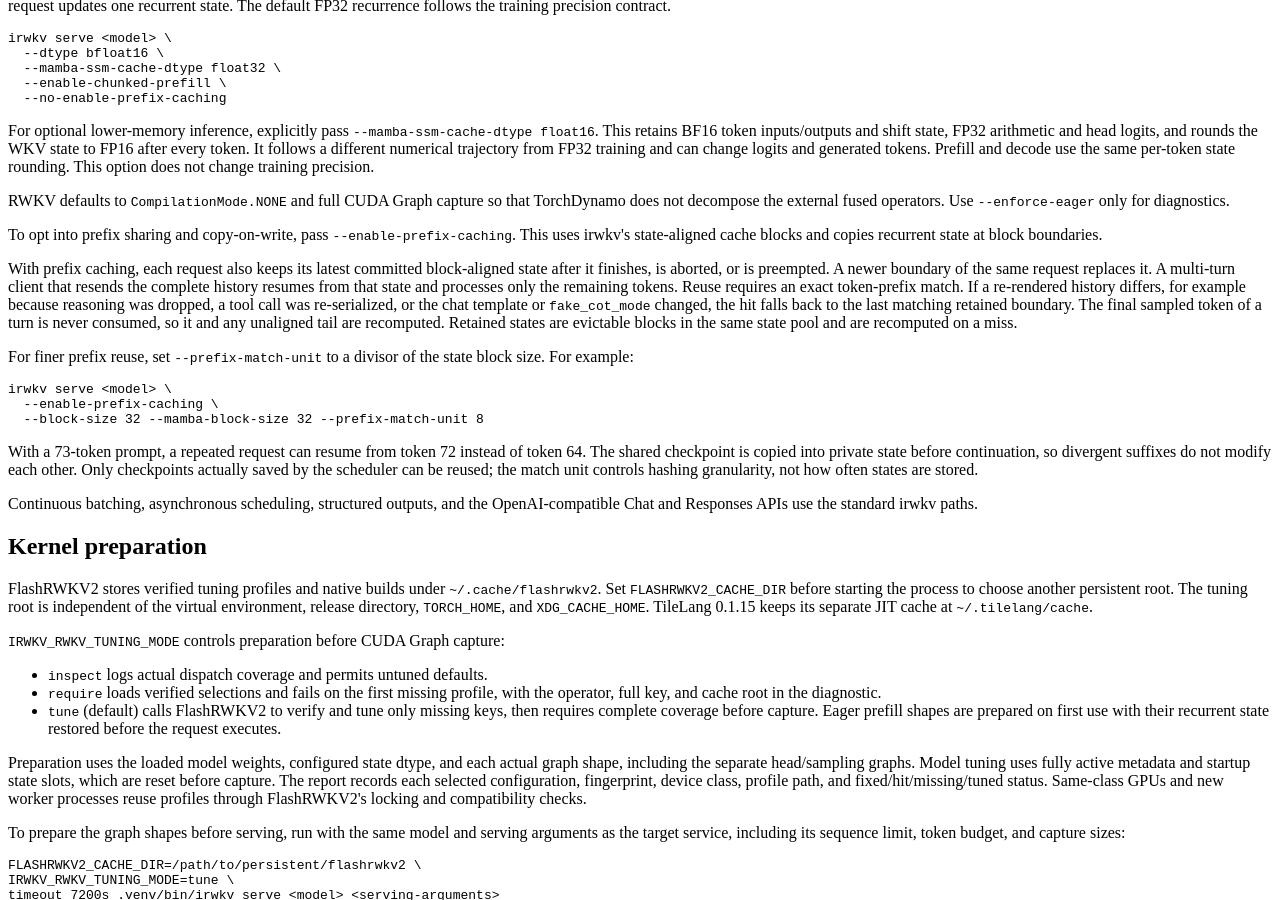
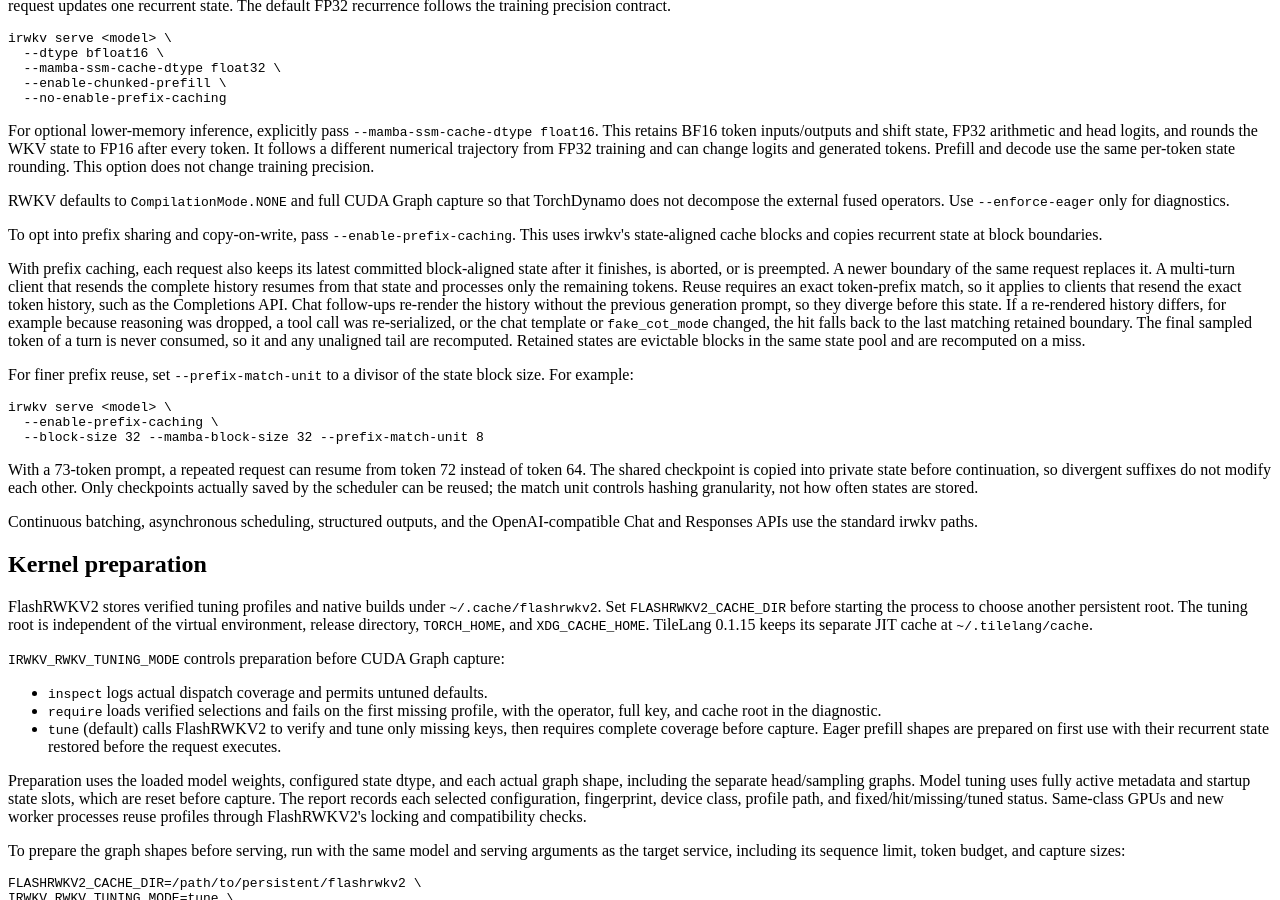
Before and after one commit to rwkv-org/irwkv, an MkDocs documentation site: the page built from docs/models/rwkv.md, in a window 1280 px wide and 900 px high, scrolled down 8682 px. Built offline with MkDocs 1.6.1 and Material for MkDocs 9.7.7, drawn with Linux system fonts in a browser that asks for light colours.

Commit message:
Cache the latest RWKV checkpoint directly and skip its offload
Hash only the newest boundary block when retention would drop it, instead
of adding a synthetic replay boundary and recomputing the retention mask.
Superseded latest checkpoints are no longer offered to KV connectors, and
the docs scope continuation reuse to exact-history clients.

Co-Authored-By: Claude Opus 5.5 <noreply@anthropic.com>
Signed-off-by: Chase Jay <17838851692@163.com>

```diff
--- a/docs/models/rwkv.md
+++ b/docs/models/rwkv.md
@@ -62,10 +62,13 @@ With prefix caching, each request also keeps its latest committed block-aligned
 state after it finishes, is aborted, or is preempted. A newer boundary of the same
 request replaces it. A multi-turn client that resends the complete history
 resumes from that state and processes only the remaining tokens. Reuse requires
-an exact token-prefix match. If a re-rendered history differs, for example
-because reasoning was dropped, a tool call was re-serialized, or the chat
-template or `fake_cot_mode` changed, the hit falls back to the last matching
-retained boundary. The final sampled token of a turn is never consumed, so it
+an exact token-prefix match, so it applies to clients that resend the exact
+token history, such as the Completions API. Chat follow-ups re-render the
+history without the previous generation prompt, so they diverge before this
+state. If a re-rendered history differs, for example because reasoning was
+dropped, a tool call was re-serialized, or the chat template or
+`fake_cot_mode` changed, the hit falls back to the last matching retained
+boundary. The final sampled token of a turn is never consumed, so it
 and any unaligned tail are recomputed. Retained states are evictable blocks in
 the same state pool and are recomputed on a miss.
 
```
Also changed, not shown: 2 other files.
